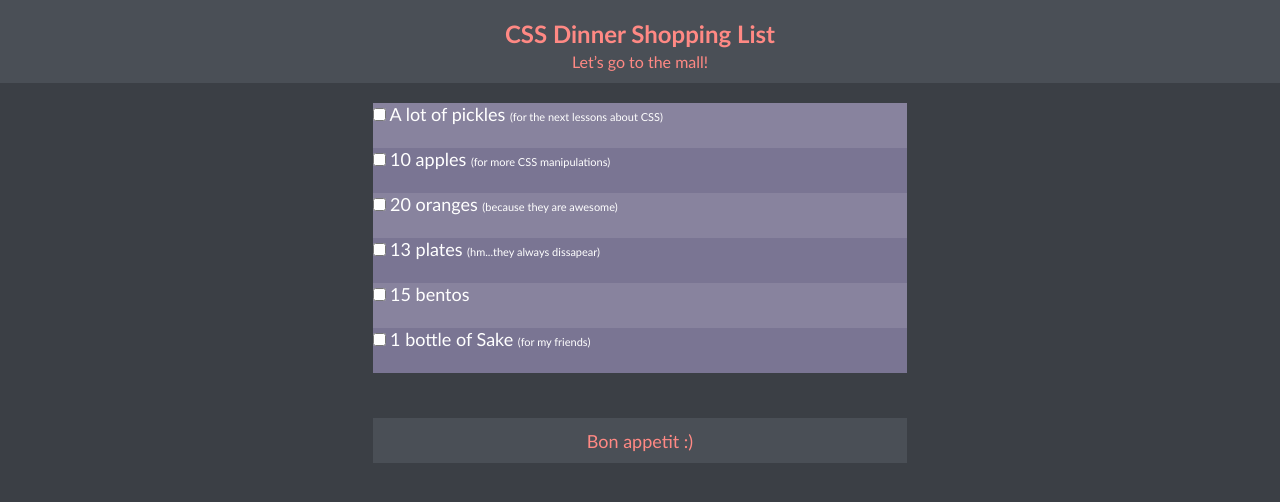
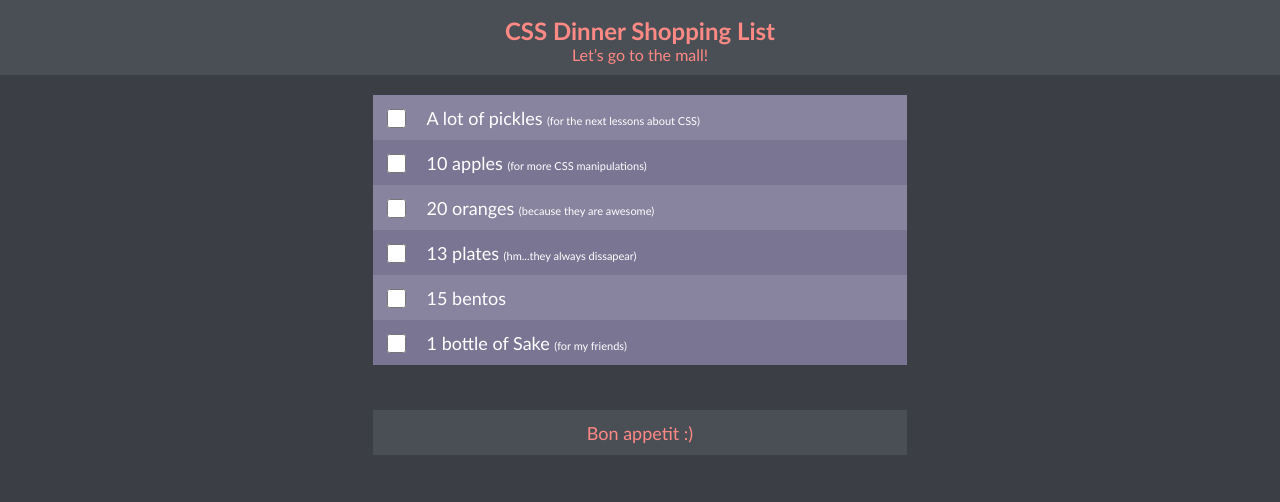
Before and after one commit to Valer0n/homework-7, a plain HTML site: page index.html in a window 1280 px wide. Drawn offline with Linux system fonts and the light colour scheme.

Commit message:
change css

```diff
--- a/css/style.css
+++ b/css/style.css
@@ -1,6 +1,8 @@
 * {
-  margin: 0 auto;
+  margin: 0;
   padding: 0;
+  box-sizing: border-box;
+  line-height: 1;
   transition: all 0.1s ease-in;
   font-family: "Trebuchet MS";
 }
@@ -9,6 +11,8 @@ body {
 }
 .header {
   background-color: #4a4f56;
+
+  padding-bottom: 12px;
 }
 .header .container {
   display: flex;
@@ -21,7 +25,7 @@ body {
   font-size: 24px;
   align-items: center;
   color: #ff8984;
-  padding-top: 19px;
+  margin-top: 19px;
   margin-bottom: 4px;
 }
 h1 + h4 {
@@ -29,43 +33,54 @@ h1 + h4 {
   font-size: 16px;
   align-items: center;
   color: #ff8984;
-  margin-bottom: 12px;
 }
 main {
+  padding-top: 20px;
+  padding-bottom: 45px;
+}
+.list .container {
   display: flex;
   flex-direction: column;
   justify-content: center;
   align-items: center;
-  margin-top: 20px;
   margin-bottom: 45px;
-  padding-right: 130px;
-  padding-left: 129px;
 }
-.list ul {
+.list li {
+  width: 534px;
+  height: 45px;
   list-style: none;
   font-weight: 400;
   font-size: 18px;
   color: #ffffff;
   background-color: #88839e;
+  border-top: 3px solid #88839e;
+  border-bottom: 3px solid #88839e;
 }
-.list ul li:nth-child(even) {
+.list ul li:nth-child(2n) {
   background-color: #7a7593;
-}
-.list li {
-  width: 534px;
-  height: 45px;
+  border-top: 3px solid #7a7593;
+  border-bottom: 3px solid #7a7593;
 }
 .list ul label {
   display: block;
   cursor: pointer;
-  width: 100%;
   height: 100%;
+  padding: 11px 0px 12px 14px;
+}
+.list li span {
+  vertical-align: 3px;
 }
 .list label small {
   font-size: 11px;
   color: #ffffff;
   align-items: center;
 }
+input {
+  width: 19px;
+  height: 19px;
+  margin-right: 16px;
+}
+
 .list label small::before {
   content: "(";
 }
@@ -85,23 +100,21 @@ input[type="checkbox"]:checked + span small {
   text-decoration: line-through;
   color: #9b96ac;
 }
-.footer {
-  padding-bottom: 45px;
-}
-footer .container {
+.bon-appetit .container {
   width: 534px;
   height: 45px;
+  background-color: #4a4f56;
   display: flex;
   justify-content: center;
   align-items: center;
-  background-color: #4a4f56;
+  margin: 0 auto;
 }
-footer h4 {
+.bon-appetit h4 {
   font-weight: 400;
   font-size: 18px;
   color: #ff8984;
 }
-footer h4::after {
+.bon-appetit h4::after {
   content: " :)";
 }
 
--- a/index.html
+++ b/index.html
@@ -66,12 +66,13 @@
                     </li>
                 </ul>
             </div>
+
         </section>
-    </main>
-    <footer>
+        <section class="bon-appetit">
             <div class="container">
                 <h4>Bon appetit</h4>
             </div>
-    </footer>
+        </section>
+    </main>
 </body>
 </html>
```
